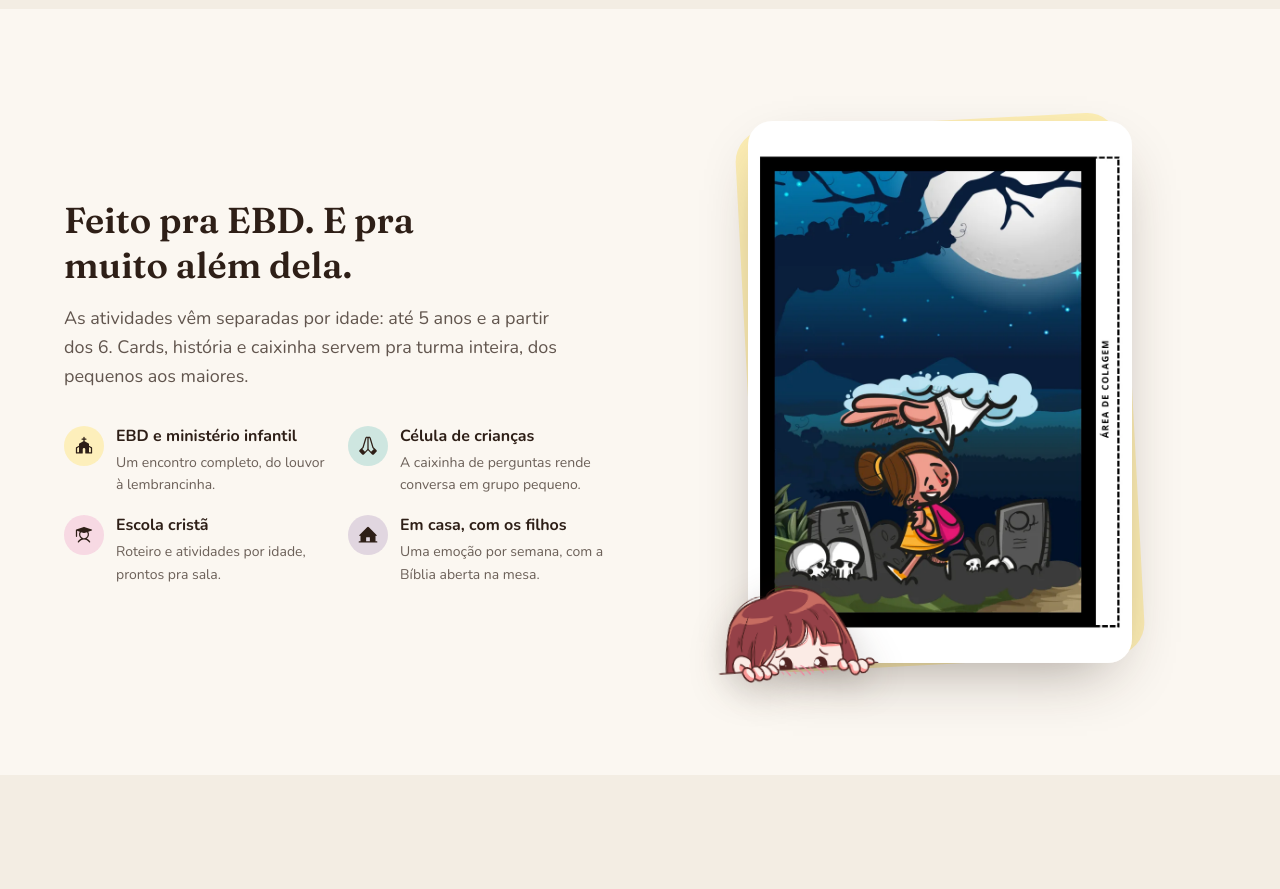
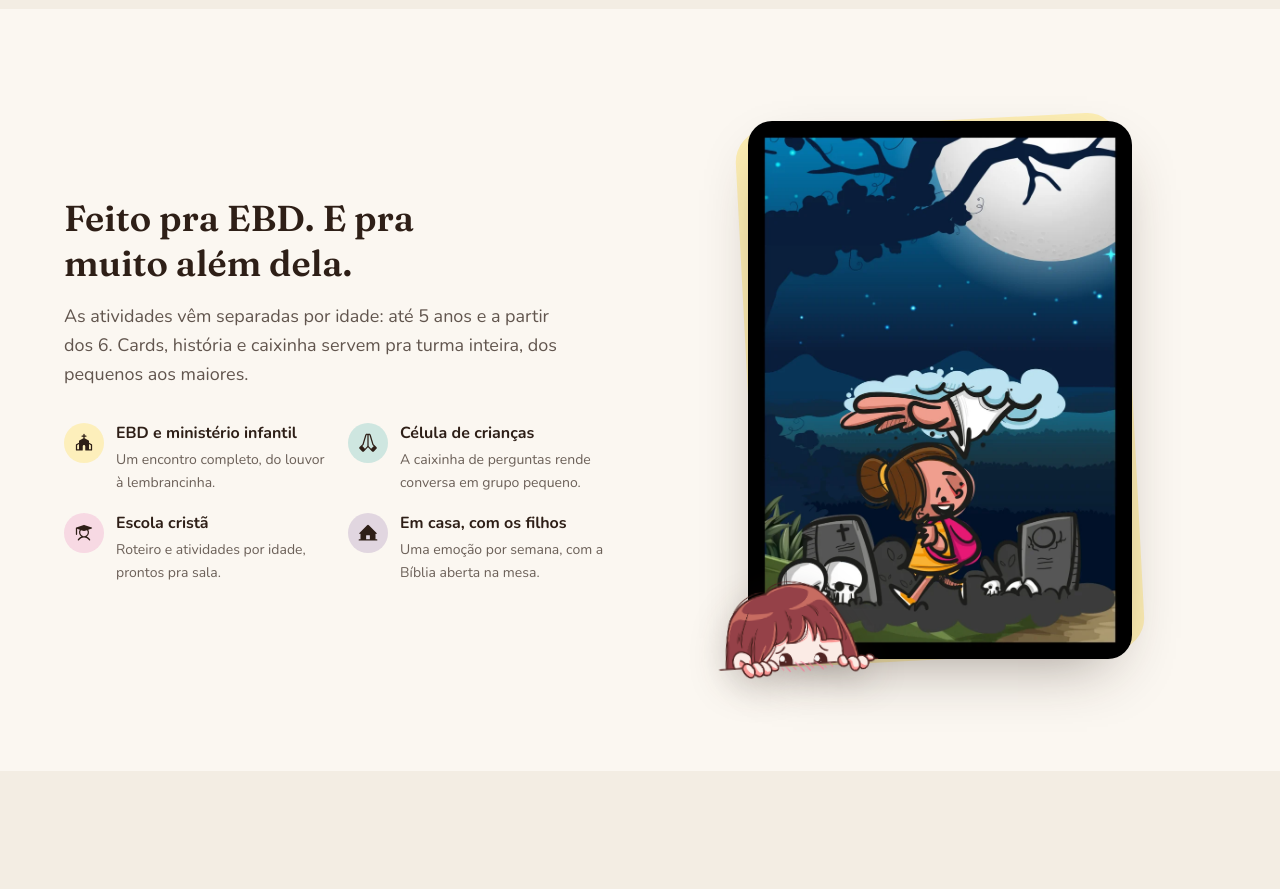
Before and after one commit to criatividadesbiblicas-hash/criatividades-biblica, a Next.js app: page /emocoes in a window 1280 px wide. Shown: the part 5760-6649 px from the top of the page. Built offline with nearby package versions, Linux system fonts and the light colour scheme; no server answers.

Commit message:
Emoções: cena do vale sem a aba de colagem (salmo-vale-v2)
Co-Authored-By: Claude Fable 5.1 <noreply@anthropic.com>

```diff
--- a/app/emocoes/page.js
+++ b/app/emocoes/page.js
@@ -651,7 +651,7 @@ export default function EmocoesPage() {
               <div className="relative mx-auto max-w-sm">
                 <div className="absolute inset-0 -rotate-3 rounded-[2rem] bg-emo-alegria/40" />
                 <Image
-                  src="/emocoes/previews/salmo-vale.webp"
+                  src="/emocoes/previews/salmo-vale-v2.webp"
                   alt="Lâmina do Salmo 23: ainda que eu ande pelo vale da sombra da morte"
                   width={828}
                   height={1170}
```
Also changed, not shown: public/emocoes/previews/salmo-vale-v2.webp (added).
